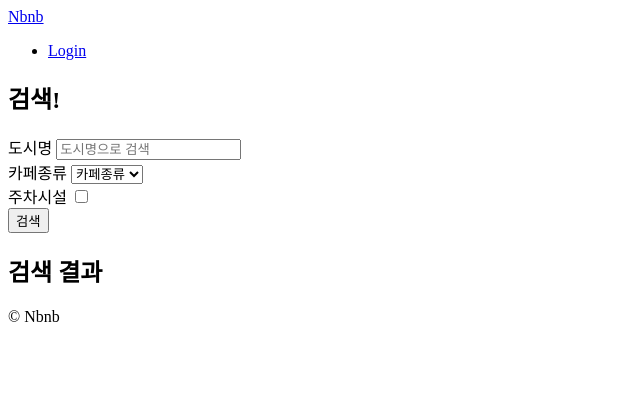
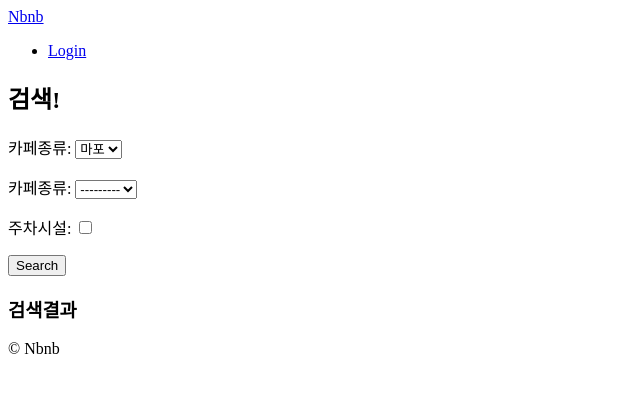
Before and after one commit to jack7141/cafeproject, a Django app: page /cafes/search/ in a window 1280 px wide. Shown: the top 393 px of the page, without its empty margins (0-640 px from the left). Run offline with Django 3.2, Linux system fonts and the light colour scheme; data that the repository does not hold is empty.

Commit message:
Form API class를 사용하여 Search 기능 완성

```diff
--- /dev/null
+++ b/cafes/forms.py
@@ -0,0 +1,14 @@
+from django import forms
+from cafes.models import Cafe, CafeType
+from ConsVar import ConstVar
+# View단에서 처리할 Form의 형식을 만들어줌
+class SearchForm(forms.Form):
+
+    # 지역
+    city = forms.ChoiceField(required=False, choices=ConstVar.COUNTRY_CHOICES, label='카페종류')
+
+    # 카페종류
+    cafetypes = forms.ModelChoiceField(required=False, queryset=CafeType.objects.all(), label='카페종류')
+
+    # 주차시설
+    parking = forms.BooleanField(required=False, label='주차시설')
--- a/cafes/views.py
+++ b/cafes/views.py
@@ -1,6 +1,7 @@
 from django.shortcuts import render
 from cafes.models import Cafe, CafeType
 from django.views.generic import ListView, DetailView, View
+from cafes.forms import SearchForm
 
 
 class HomeView(ListView):
@@ -26,7 +27,40 @@ class CafeDetail(DetailView):
 
 class SearchView(View):
     def get(self,request):
-        return render(request, 'cafes/search.html')
+
+        # UI단에서 보내온 요청을 SearchForm 클래스로 넘겨준다.
+        form = SearchForm(request.GET)
+
+
+        if form.is_valid():
+            # 클래스 모든 조건식이 들어왔을 경우
+
+            city = form.cleaned_data.get("city")
+            cafetypes = form.cleaned_data.get("cafetypes")
+            parking = form.cleaned_data.get("parking")
+
+            # 조건문
+            filterArgs = {}
+
+            if parking == True:
+                filterArgs['parkSite'] = True
+
+            if cafetypes is not None:
+                # cafetype은 Cafe 클래스의 foreignKey!
+                filterArgs['cafetype'] = cafetypes
+
+            if city is not None:
+                filterArgs['country'] = city
+
+            cafes = Cafe.objects.filter(**filterArgs)
+
+            return render(request, 'cafes/search.html', {"form": form, 'cafes': cafes})
+
+        else:
+
+            form = SearchForm()
+
+        return render(request, 'cafes/search.html', {"form": form})
 '''
     # ------------------------------------------------------------------------------------------------------------------
     # 함수형으로 View를 만들었을 경우 예시
--- a/templates/cafes/search.html
+++ b/templates/cafes/search.html
@@ -8,41 +8,59 @@
 {% endblock search-bar %}
 
 {% block content %}
+<!-- def 형식으로 처리했을 경우 아래와 같은 형식으로 HTML구성, Form class를 사용하면 아래의 방식을 사용하지 않아도 됨-->
+<!--    <h2>검색!</h2>-->
+<!--      &lt;!&ndash; 액션이 들어오면 cafes의 search함수로 이동시키고 get방식으로 데이터를 사용한다.   &ndash;&gt;-->
+<!--      <form method="get" action="{% url 'cafes:viewSearch' %}">-->
+
+<!--          &lt;!&ndash;     도시검색창     &ndash;&gt;-->
+<!--          <div>-->
+<!--            <label for="city">도시명</label>-->
+<!--            <input value="{{city}}" id="city" name="InputCity" placeholder="도시명으로 검색" />-->
+<!--        </div>-->
+
+<!--        &lt;!&ndash;     카페종류 DropDown     &ndash;&gt;-->
+<!--        <div>-->
+<!--            <label for="cafetype">카페종류</label>-->
+<!--            <select id="cafetype" name="cafetype" >-->
+<!--                <option value="0" {% if UIcafetype == 0 %}selected{% endif %}>카페종류</option>-->
+<!--                {% for cafetype in cafetypes  %}-->
+<!--                    <option value="{{cafetype.id}}" {% if UIcafetype == cafetype.id %}selected{% endif %}>{{cafetype}}</option>-->
+<!--                {% endfor %}-->
+<!--            </select>-->
+<!--        </div>-->
+
+<!--          &lt;!&ndash;    주차시설     &ndash;&gt;-->
+<!--          <div>-->
+<!--            <label for="inputPark">주차시설</label>-->
+<!--            <input type="checkbox" name="inputPark" id="inputPark" {% if UIparking  %}checked{% endif %} />-->
+<!--        </div>-->
+
+<!--          <button>검색</button>-->
+
+<!--      </form>-->
+
+<!--    <h2>검색 결과 {{city}}</h2>-->
+
+<!--    &lt;!&ndash; 카페 결과&ndash;&gt;-->
+<!--    {% for cafes in cafes  %}-->
+<!--        <h3>{{cafes.cafeName}}</h3>-->
+<!--    {% endfor %}-->
+
+<!-- Form 형식으로 처리하였을 경우 -->
+
     <h2>검색!</h2>
-      <!-- 액션이 들어오면 cafes의 search함수로 이동시키고 get방식으로 데이터를 사용한다.   -->
-      <form method="get" action="{% url 'cafes:viewSearch' %}">
 
-          <!--     도시검색창     -->
-          <div>
-            <label for="city">도시명</label>
-            <input value="{{city}}" id="city" name="InputCity" placeholder="도시명으로 검색" />
-        </div>
+    <form method="get" action="{% url "cafes:viewSearch" %}">
+        {{form.as_p}}
+        <button>Search</button>
+    </form>
 
-        <!--     카페종류 DropDown     -->
-        <div>
-            <label for="cafetype">카페종류</label>
-            <select id="cafetype" name="cafetype" >
-                <option value="0" {% if UIcafetype == 0 %}selected{% endif %}>카페종류</option>
-                {% for cafetype in cafetypes  %}
-                    <option value="{{cafetype.id}}" {% if UIcafetype == cafetype.id %}selected{% endif %}>{{cafetype}}</option>
-                {% endfor %}
-            </select>
-        </div>
+    <h3>검색결과</h3>
 
-          <!--    주차시설     -->
-          <div>
-            <label for="inputPark">주차시설</label>
-            <input type="checkbox" name="inputPark" id="inputPark" {% if UIparking  %}checked{% endif %} />
-        </div>
+    {% for cafe in cafes %}
+        <h3>{{cafe.cafeName}}</h3>
+    {% endfor %}
 
-          <button>검색</button>
 
-      </form>
-
-    <h2>검색 결과 {{city}}</h2>
-
-    <!-- 카페 결과-->
-    {% for cafes in cafes  %}
-        <h3>{{cafes.cafeName}}</h3>
-    {% endfor %}
 {% endblock content %}
```
